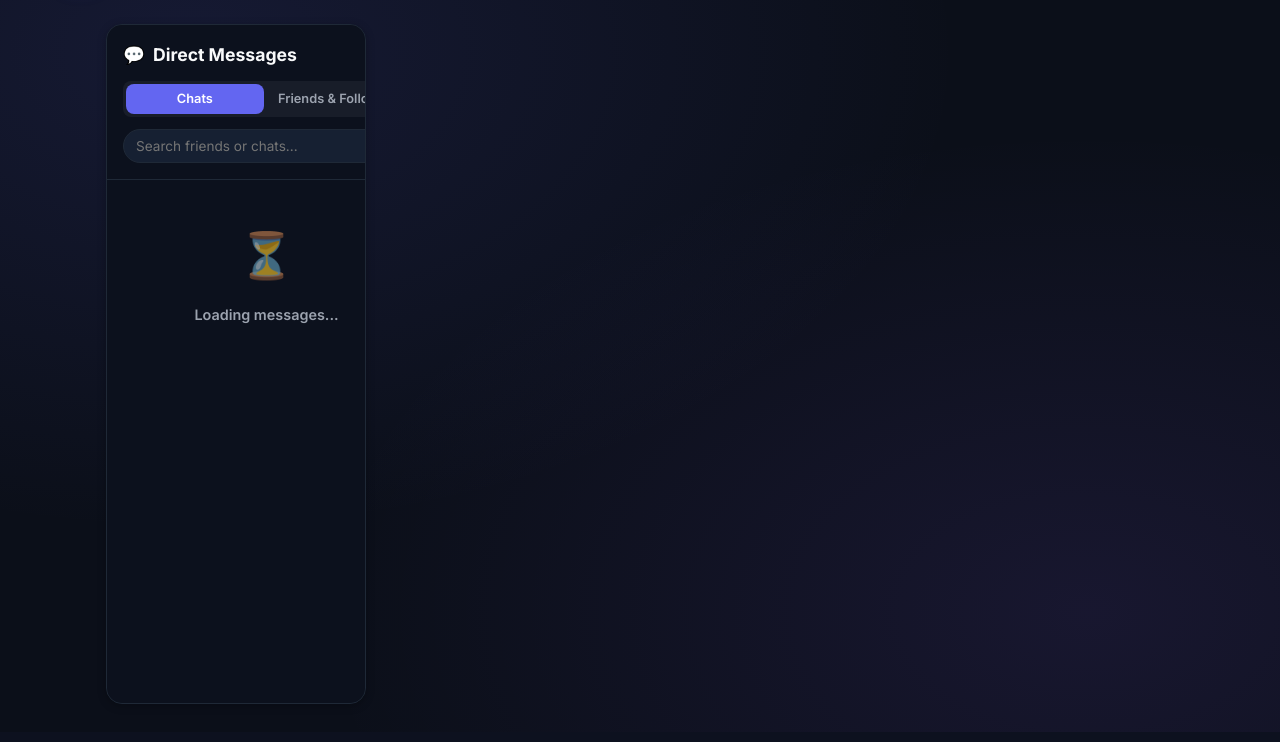
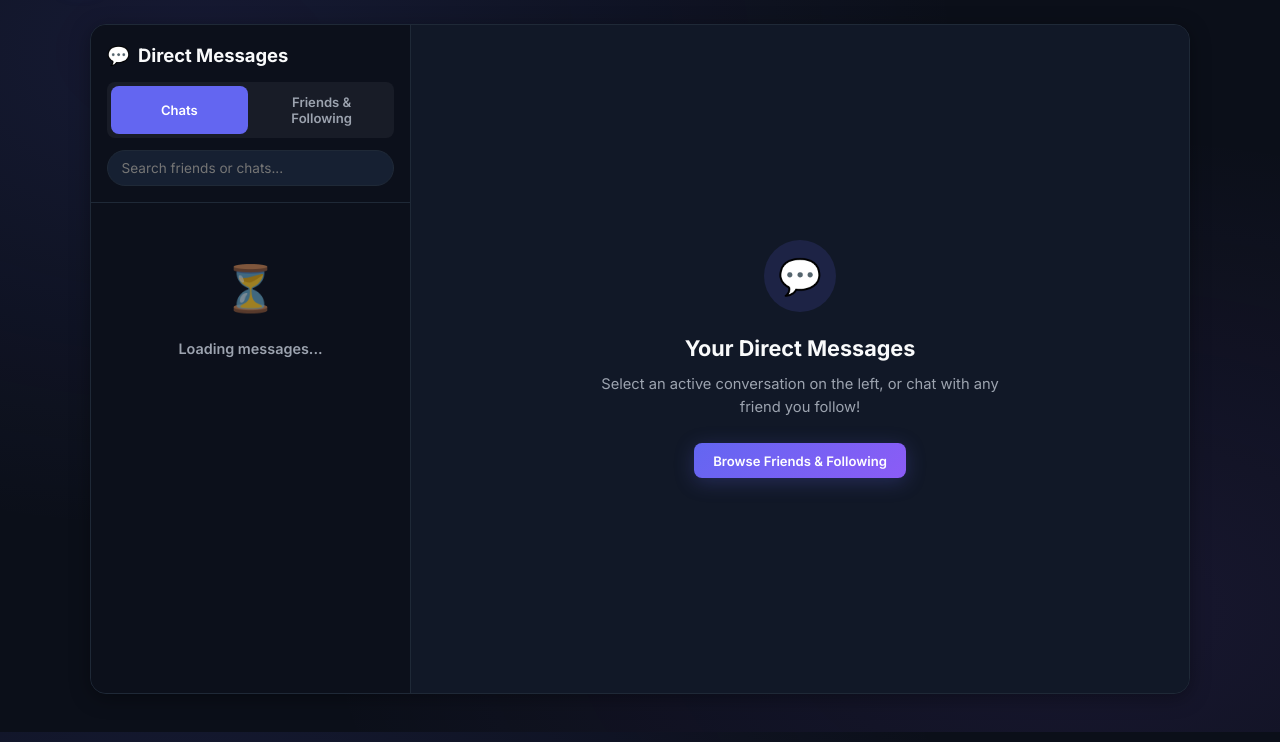
Before and after one commit to karthikbavireddy/Code-Alpha-Social-Media-Mini, a Django app: page /messages/ in a window 1280 px wide. Shown: the part 68-810 px from the top of the page. Before the commit the page ends 775 px from the top, so only its background shows below. Run offline with Django 5.2, Linux system fonts and the light colour scheme; a user stored in the database is signed in; data comes from the database, SQL or seed files in the repository; data that the repository does not hold is empty.

Commit message:
Fix messages layout: remove 3-column app-container grid conflict and expand full width

```diff
--- a/static/js/messages.js
+++ b/static/js/messages.js
@@ -227,6 +227,9 @@ function renderContacts() {
 async function selectConversation(username) {
     activePartner = username;
 
+    const layout = document.querySelector('.dm-layout');
+    if (layout) layout.classList.add('chat-open');
+
     // Show chat room, hide empty state
     const room = document.getElementById('dm-chat-room');
     const emptyState = document.getElementById('dm-empty-state');
@@ -246,6 +249,19 @@ async function selectConversation(username) {
     // Focus input
     const input = document.getElementById('dm-message-input');
     if (input) input.focus();
+}
+
+function closeChatMobile() {
+    activePartner = null;
+    const layout = document.querySelector('.dm-layout');
+    if (layout) layout.classList.remove('chat-open');
+    const room = document.getElementById('dm-chat-room');
+    const emptyState = document.getElementById('dm-empty-state');
+    if (room) room.style.display = 'none';
+    if (emptyState) emptyState.style.display = 'flex';
+    window.history.replaceState(null, '', '/messages/');
+    renderConversations();
+    renderContacts();
 }
 
 // Load message history for a user
--- a/templates/messages.html
+++ b/templates/messages.html
@@ -1,24 +1,24 @@
 {% extends 'base.html' %}
 {% load static %}
 
-{% block title %}Messages — ConnectSphere{% endblock %}
+{% block title %}Direct Messages — ConnectSphere{% endblock %}
 
 {% block content %}
-<div class="app-container" style="max-width: 1100px; margin: 1.5rem auto; padding: 0 1rem;">
-    <div class="dm-layout card" style="padding: 0; overflow: hidden; display: grid; grid-template-columns: 320px 1fr; height: calc(100vh - 120px); min-height: 580px; border-radius: var(--radius-lg); background: var(--bg-surface); border: 1px solid var(--border-color);">
+<div class="dm-page-container">
+    <div class="dm-layout card">
 
-        <!-- Left Column: Conversations & Friends -->
-        <aside class="dm-sidebar" style="display: flex; flex-direction: column; border-right: 1px solid var(--border-color); background: rgba(11, 15, 25, 0.7);">
+        <!-- Left Column: Conversations & Friends (320px) -->
+        <aside class="dm-sidebar">
             <!-- Sidebar Header -->
             <div style="padding: 1rem; border-bottom: 1px solid var(--border-color);">
                 <div style="display: flex; align-items: center; justify-content: space-between; margin-bottom: 0.75rem;">
-                    <h2 style="font-size: 1.1rem; font-weight: 700; color: var(--text-primary); display: flex; align-items: center; gap: 0.5rem;">
+                    <h2 style="font-size: 1.15rem; font-weight: 700; color: var(--text-primary); display: flex; align-items: center; gap: 0.5rem;">
                         <span>💬</span> Direct Messages
                     </h2>
                 </div>
 
                 <!-- Tabs -->
-                <div class="dm-tabs" style="display: flex; gap: 0.35rem; background: rgba(255, 255, 255, 0.05); padding: 3px; border-radius: var(--radius-sm); margin-bottom: 0.75rem;">
+                <div class="dm-tabs" style="display: flex; gap: 0.35rem; background: rgba(255, 255, 255, 0.05); padding: 4px; border-radius: var(--radius-sm); margin-bottom: 0.75rem;">
                     <button type="button" id="tab-btn-chats" class="dm-tab-btn active" onclick="switchDmTab('chats')">
                         Chats
                     </button>
@@ -29,49 +29,52 @@
 
                 <!-- Search -->
                 <div style="position: relative;">
-                    <input type="text" id="dm-search-input" class="form-input" placeholder="Search friends or chats..." style="padding: 0.5rem 0.75rem; font-size: 0.85rem; border-radius: var(--radius-full);">
+                    <input type="text" id="dm-search-input" class="form-input" placeholder="Search friends or chats..." style="padding: 0.55rem 0.85rem; font-size: 0.85rem; border-radius: var(--radius-full);">
                 </div>
             </div>
 
             <!-- List Containers -->
-            <div id="dm-conversations-list" style="flex: 1; overflow-y: auto; padding: 0.5rem;">
-                <div class="empty-state" style="padding: 2rem 1rem;">
+            <div id="dm-conversations-list" style="flex: 1; overflow-y: auto; padding: 0.65rem;">
+                <div class="empty-state" style="padding: 2.5rem 1rem; text-align: center;">
                     <div class="empty-icon">⏳</div>
                     <div class="empty-title" style="font-size: 0.9rem;">Loading messages...</div>
                 </div>
             </div>
 
-            <div id="dm-contacts-list" style="flex: 1; overflow-y: auto; padding: 0.5rem; display: none;">
-                <div class="empty-state" style="padding: 2rem 1rem;">
+            <div id="dm-contacts-list" style="flex: 1; overflow-y: auto; padding: 0.65rem; display: none;">
+                <div class="empty-state" style="padding: 2.5rem 1rem; text-align: center;">
                     <div class="empty-icon">⏳</div>
                     <div class="empty-title" style="font-size: 0.9rem;">Loading friends...</div>
                 </div>
             </div>
         </aside>
 
-        <!-- Right Column: Personal Chat Room -->
-        <section class="dm-chat-area" style="display: flex; flex-direction: column; background: var(--bg-surface); position: relative;">
+        <!-- Right Column: Personal Chat Room (Takes full remaining space) -->
+        <section class="dm-chat-area">
 
             <!-- Chat Active Room -->
             <div id="dm-chat-room" style="display: none; flex-direction: column; height: 100%;">
                 <!-- Chat Top Header -->
-                <div class="dm-chat-header" style="padding: 0.85rem 1.25rem; border-bottom: 1px solid var(--border-color); background: rgba(17, 24, 39, 0.85); backdrop-filter: blur(8px); display: flex; align-items: center; justify-content: space-between;">
+                <div class="dm-chat-header" style="padding: 0.9rem 1.4rem; border-bottom: 1px solid var(--border-color); background: rgba(17, 24, 39, 0.92); backdrop-filter: blur(8px); display: flex; align-items: center; justify-content: space-between;">
                     <div style="display: flex; align-items: center; gap: 0.75rem;">
+                        <button id="dm-back-to-list-btn" class="btn btn-outline btn-sm" onclick="closeChatMobile()" style="display: none; padding: 0.35rem 0.65rem; font-size: 0.78rem;" title="Back to conversations">
+                            ← Back
+                        </button>
                         <a id="dm-partner-profile-link" href="#" style="text-decoration: none;">
-                            <div id="dm-partner-avatar" class="avatar avatar-md" style="width: 40px; height: 40px; border-radius: 50%; background: var(--primary); display: flex; align-items: center; justify-content: center; font-weight: 700; color: #fff;">
+                            <div id="dm-partner-avatar" class="avatar avatar-md" style="width: 42px; height: 42px; border-radius: 50%; background: var(--primary); display: flex; align-items: center; justify-content: center; font-weight: 700; color: #fff; font-size: 1.05rem;">
                                 ?
                             </div>
                         </a>
                         <div>
-                            <div style="display: flex; align-items: center; gap: 0.5rem;">
-                                <a id="dm-partner-name" href="#" style="font-weight: 700; color: var(--text-primary); font-size: 1rem; text-decoration: none;">
+                            <div style="display: flex; align-items: center; gap: 0.5rem; flex-wrap: wrap;">
+                                <a id="dm-partner-name" href="#" style="font-weight: 700; color: var(--text-primary); font-size: 1.05rem; text-decoration: none;">
                                     Loading...
                                 </a>
-                                <span id="dm-mutual-badge" class="badge badge-primary" style="display: none; font-size: 0.7rem; background: rgba(16, 185, 129, 0.2); border: 1px solid rgba(16, 185, 129, 0.4); color: #34d399;">
+                                <span id="dm-mutual-badge" class="badge badge-primary" style="display: none; font-size: 0.7rem; background: rgba(16, 185, 129, 0.2); border: 1px solid rgba(16, 185, 129, 0.4); color: #34d399; font-weight: 700;">
                                     Mutual Follower
                                 </span>
                             </div>
-                            <div id="dm-partner-handle" style="font-size: 0.78rem; color: var(--text-muted);">
+                            <div id="dm-partner-handle" style="font-size: 0.8rem; color: var(--text-muted);">
                                 @...
                             </div>
                         </div>
@@ -88,41 +91,41 @@
                 </div>
 
                 <!-- Follow Status Notice if not connected -->
-                <div id="dm-follow-alert" style="display: none; padding: 0.65rem 1rem; background: rgba(99, 102, 241, 0.15); border-bottom: 1px solid rgba(99, 102, 241, 0.3); font-size: 0.82rem; color: #c7d2fe; align-items: center; justify-content: space-between;">
-                    <span id="dm-follow-alert-text">Both users must follow each other to send direct messages.</span>
-                    <button class="btn btn-primary btn-sm" style="padding: 0.25rem 0.65rem; font-size: 0.75rem;" onclick="handleFollowActivePartner()">
+                <div id="dm-follow-alert" style="display: none; padding: 0.75rem 1.25rem; background: rgba(99, 102, 241, 0.15); border-bottom: 1px solid rgba(99, 102, 241, 0.3); font-size: 0.85rem; color: #c7d2fe; align-items: center; justify-content: space-between;">
+                    <span id="dm-follow-alert-text">Both users must follow each other to exchange messages.</span>
+                    <button class="btn btn-primary btn-sm" style="padding: 0.3rem 0.75rem; font-size: 0.75rem;" onclick="handleFollowActivePartner()">
                         Follow Back
                     </button>
                 </div>
 
                 <!-- Messages Stream -->
-                <div id="dm-messages-container" style="flex: 1; overflow-y: auto; padding: 1.25rem; display: flex; flex-direction: column; gap: 0.75rem;">
+                <div id="dm-messages-container" style="flex: 1; overflow-y: auto; padding: 1.5rem; display: flex; flex-direction: column; gap: 0.85rem;">
                     <!-- Injected message bubbles -->
                 </div>
 
                 <!-- Message Input Footer -->
-                <form id="dm-send-form" style="padding: 0.85rem 1.25rem; border-top: 1px solid var(--border-color); background: rgba(17, 24, 39, 0.95); display: flex; gap: 0.65rem; align-items: center;" onsubmit="handleSendDmMessage(event)">
-                    <input type="text" id="dm-message-input" class="form-input" placeholder="Write a personal message..." style="border-radius: var(--radius-full); padding: 0.7rem 1.15rem; font-size: 0.9rem;" autocomplete="off">
-                    <button type="submit" id="dm-send-btn" class="btn btn-primary" style="border-radius: var(--radius-full); padding: 0.7rem 1.25rem; display: flex; align-items: center; gap: 0.35rem;">
+                <form id="dm-send-form" style="padding: 0.9rem 1.25rem; border-top: 1px solid var(--border-color); background: rgba(17, 24, 39, 0.98); display: flex; gap: 0.75rem; align-items: center;" onsubmit="handleSendDmMessage(event)">
+                    <input type="text" id="dm-message-input" class="form-input" placeholder="Write a personal message..." style="border-radius: var(--radius-full); padding: 0.75rem 1.25rem; font-size: 0.92rem; flex: 1;" autocomplete="off">
+                    <button type="submit" id="dm-send-btn" class="btn btn-primary" style="border-radius: var(--radius-full); padding: 0.75rem 1.4rem; display: flex; align-items: center; gap: 0.4rem; flex-shrink: 0;">
                         <span>Send</span>
-                        <svg width="15" height="15" viewBox="0 0 24 24" fill="none" stroke="currentColor" stroke-width="2" stroke-linecap="round" stroke-linejoin="round"><line x1="22" y1="2" x2="11" y2="13"></line><polygon points="22 2 15 22 11 13 2 9 22 2"></polygon></svg>
+                        <svg width="16" height="16" viewBox="0 0 24 24" fill="none" stroke="currentColor" stroke-width="2" stroke-linecap="round" stroke-linejoin="round"><line x1="22" y1="2" x2="11" y2="13"></line><polygon points="22 2 15 22 11 13 2 9 22 2"></polygon></svg>
                     </button>
                 </form>
             </div>
 
             <!-- Empty State (No chat selected) -->
-            <div id="dm-empty-state" style="display: flex; flex-direction: column; align-items: center; justify-content: center; height: 100%; padding: 2rem; text-align: center; color: var(--text-secondary);">
-                <div style="width: 64px; height: 64px; border-radius: 50%; background: rgba(99, 102, 241, 0.15); display: flex; align-items: center; justify-content: center; font-size: 2rem; margin-bottom: 1rem;">
+            <div id="dm-empty-state" style="display: flex; flex-direction: column; align-items: center; justify-content: center; height: 100%; padding: 2.5rem; text-align: center; color: var(--text-secondary);">
+                <div style="width: 72px; height: 72px; border-radius: 50%; background: rgba(99, 102, 241, 0.15); display: flex; align-items: center; justify-content: center; font-size: 2.2rem; margin-bottom: 1.2rem;">
                     💬
                 </div>
-                <h3 style="font-size: 1.25rem; color: var(--text-primary); margin-bottom: 0.4rem; font-weight: 700;">
-                    Your Personal Messages
+                <h3 style="font-size: 1.35rem; color: var(--text-primary); margin-bottom: 0.5rem; font-weight: 700;">
+                    Your Direct Messages
                 </h3>
-                <p style="max-width: 360px; font-size: 0.88rem; line-height: 1.5; margin-bottom: 1.25rem;">
-                    Select an active conversation on the left, or message a creator you follow!
+                <p style="max-width: 400px; font-size: 0.92rem; line-height: 1.55; margin-bottom: 1.5rem; color: var(--text-secondary);">
+                    Select an active conversation on the left, or chat with any friend you follow!
                 </p>
-                <button class="btn btn-primary btn-sm" onclick="switchDmTab('contacts')">
-                    Browse Connected Friends
+                <button class="btn btn-primary btn-sm" onclick="switchDmTab('contacts')" style="padding: 0.6rem 1.2rem;">
+                    Browse Friends & Following
                 </button>
             </div>
         </section>
@@ -130,11 +133,50 @@
 </div>
 
 <style>
-/* Responsive DM styles */
+/* Dedicated DM Page Styling */
+.dm-page-container {
+    max-width: 1140px;
+    width: 100%;
+    margin: 1.5rem auto 3rem auto;
+    padding: 0 1.25rem;
+    display: block !important;
+    box-sizing: border-box;
+}
+
+.dm-layout {
+    display: grid !important;
+    grid-template-columns: 320px 1fr !important;
+    height: calc(100vh - 130px) !important;
+    min-height: 600px;
+    border-radius: var(--radius-lg);
+    background: var(--bg-surface);
+    border: 1px solid var(--border-color);
+    overflow: hidden;
+    box-shadow: var(--shadow-md);
+    padding: 0 !important;
+}
+
+.dm-sidebar {
+    display: flex;
+    flex-direction: column;
+    border-right: 1px solid var(--border-color);
+    background: rgba(11, 15, 25, 0.85);
+    overflow: hidden;
+}
+
+.dm-chat-area {
+    display: flex;
+    flex-direction: column;
+    background: var(--bg-surface);
+    position: relative;
+    overflow: hidden;
+    min-width: 0;
+}
+
 .dm-tab-btn {
     flex: 1;
-    padding: 0.45rem 0.5rem;
-    font-size: 0.8rem;
+    padding: 0.5rem 0.5rem;
+    font-size: 0.82rem;
     font-weight: 600;
     color: var(--text-secondary);
     background: transparent;
```
Also changed, not shown: other parts of templates/messages.html (+26 -14 lines).
